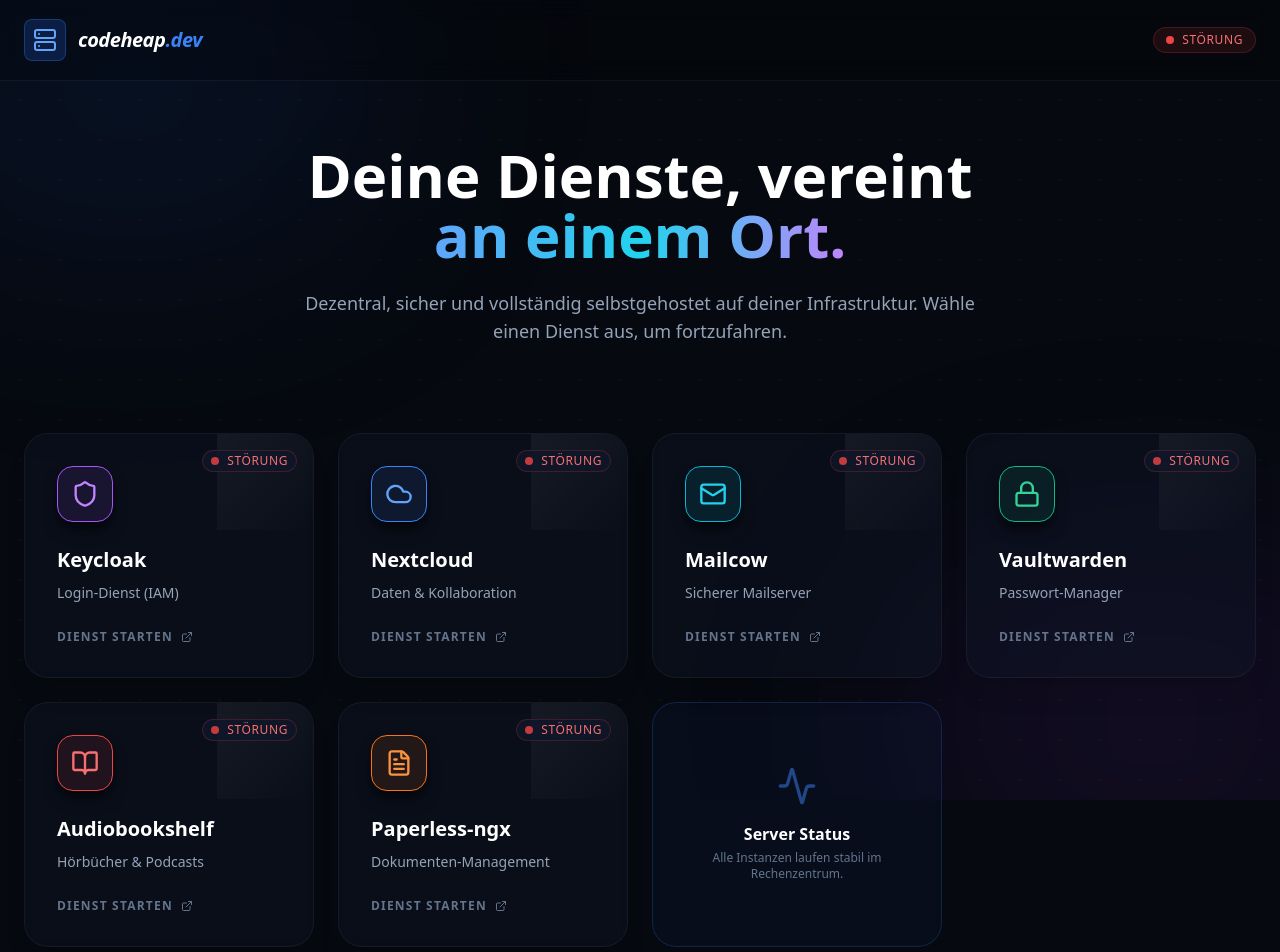
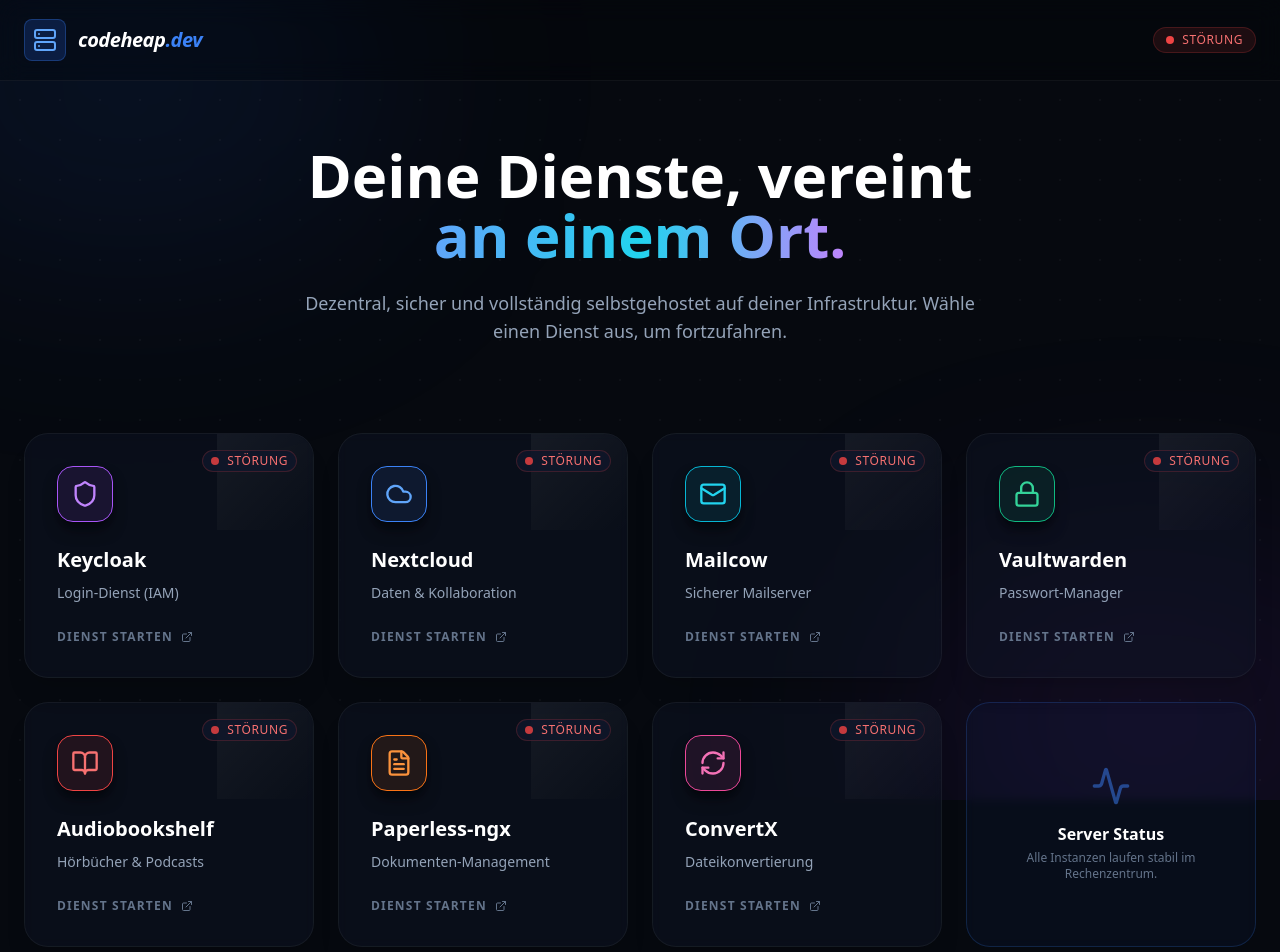
Before and after one commit to ChrAu/feed2mastodon, a React (Create React App) app in the folder src/main/webui/: page / in a window 1280 px wide. Shown: the top 952 px of the page. Built offline with nearby package versions, Linux system fonts and the light colour scheme; no server answers.

Commit message:
Add Service convertx

```diff
--- a/src/main/webui/src/data/services.ts
+++ b/src/main/webui/src/data/services.ts
@@ -4,7 +4,8 @@
   Mail,
   BookOpen,
   FileText,
-  Lock
+  Lock,
+  RefreshCw
 } from 'lucide-react';
 
 export interface Service {
@@ -108,5 +109,17 @@
     text: 'text-orange-400',
     url: 'https://paperless.codeheap.dev',
     monitorId: 34
+  },
+  {
+    id: 'convertx',
+    name: 'ConvertX',
+    description: 'Dateikonvertierung',
+    icon: RefreshCw,
+    color: 'border-pink-500',
+    glow: 'group-hover:shadow-pink-500/50',
+    bg: 'bg-pink-500/10',
+    text: 'text-pink-400',
+    url: 'https://converter.codeheap.dev/',
+    monitorId: 11
   }
 ];
```
